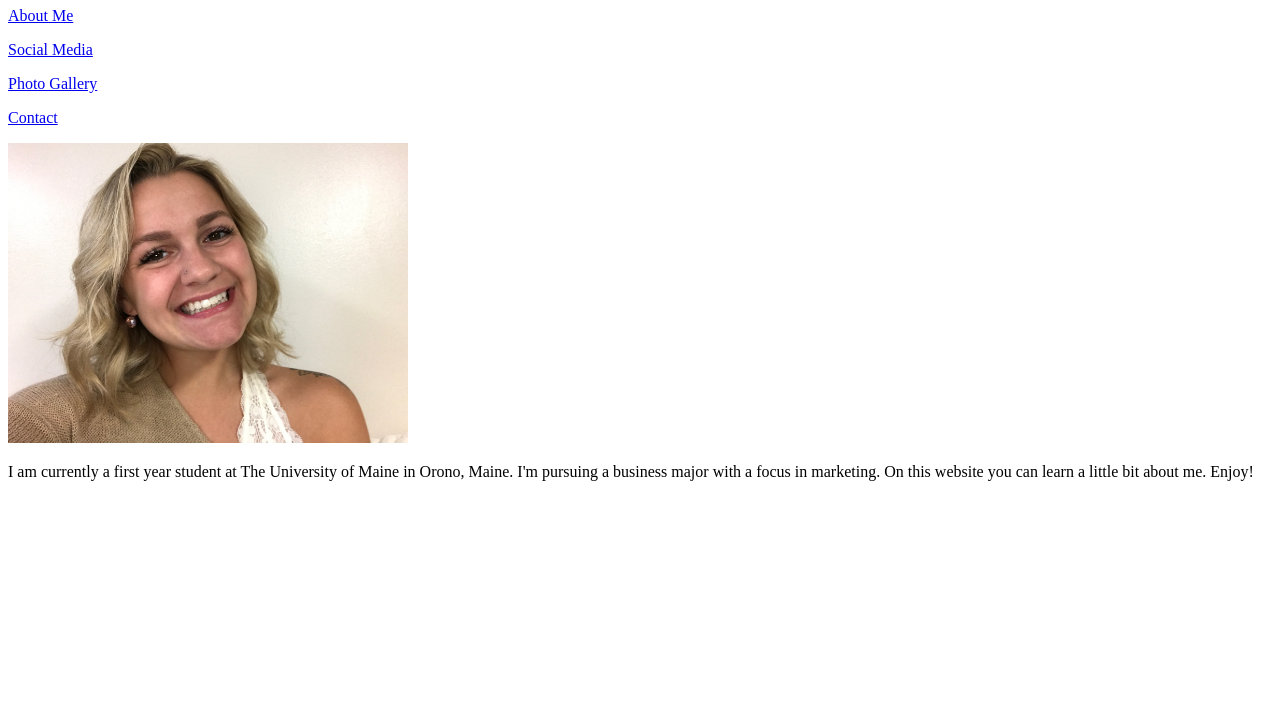
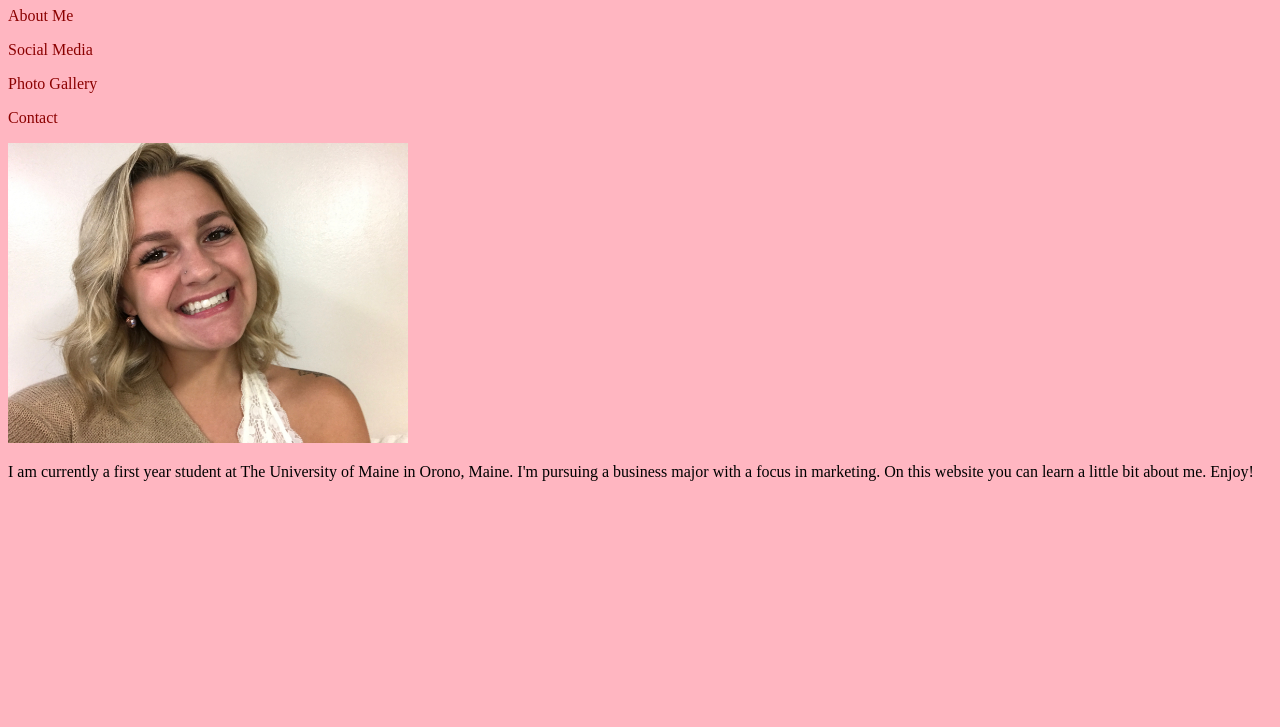
Before and after one commit to kyleejacob/kyleejacob.github.io, a plain HTML site: page index.html in a window 1280 px wide. Shown: the part 73-800 px from the top of the page. Drawn offline with Linux system fonts and the light colour scheme.

Commit message:
Add files via upload
7:34

```diff
--- a/index.html
+++ b/index.html
@@ -1,8 +1,9 @@
 <!DOCTYPE html>
 <html>
     <head>
-        <title> Kylee's homepage </title>
-        <link type="text/css" href="styles.css" rel="stylesheet"/>
+    <link rel="stylesheet" type="text/css" href="style.css">
+        <title> Homepage </title>
+        <link href="styles.css" rel="stylesheet">
     </head>
     <body>
 
```
